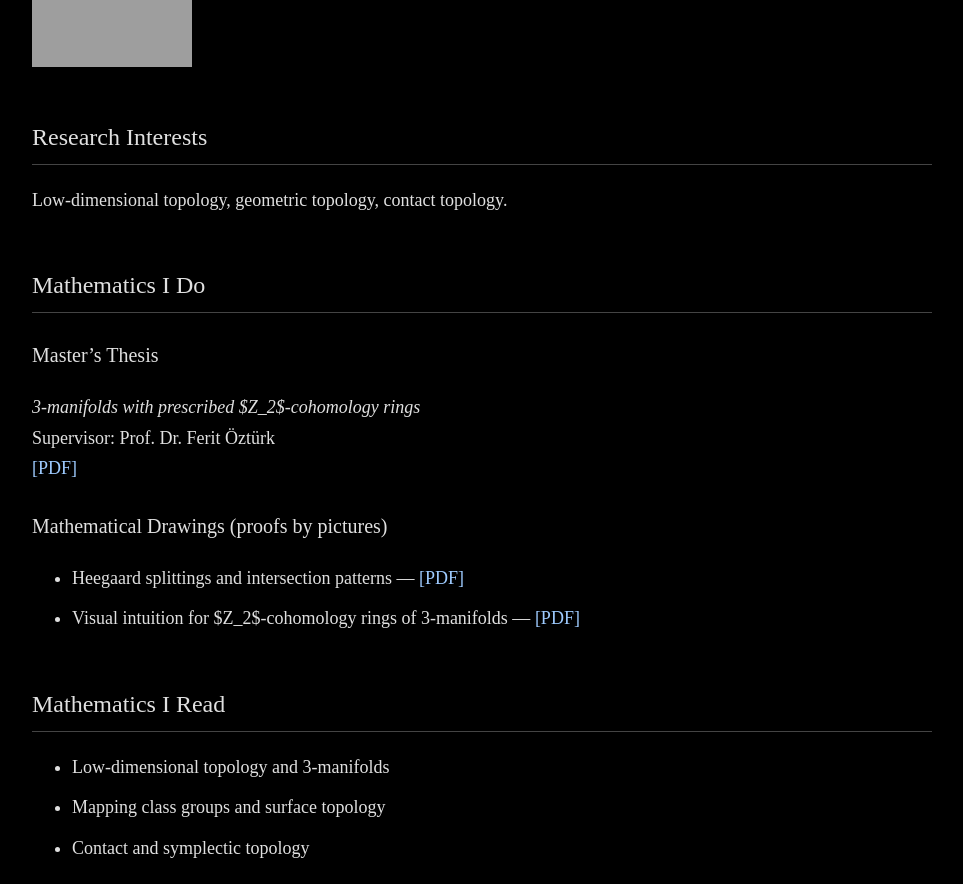
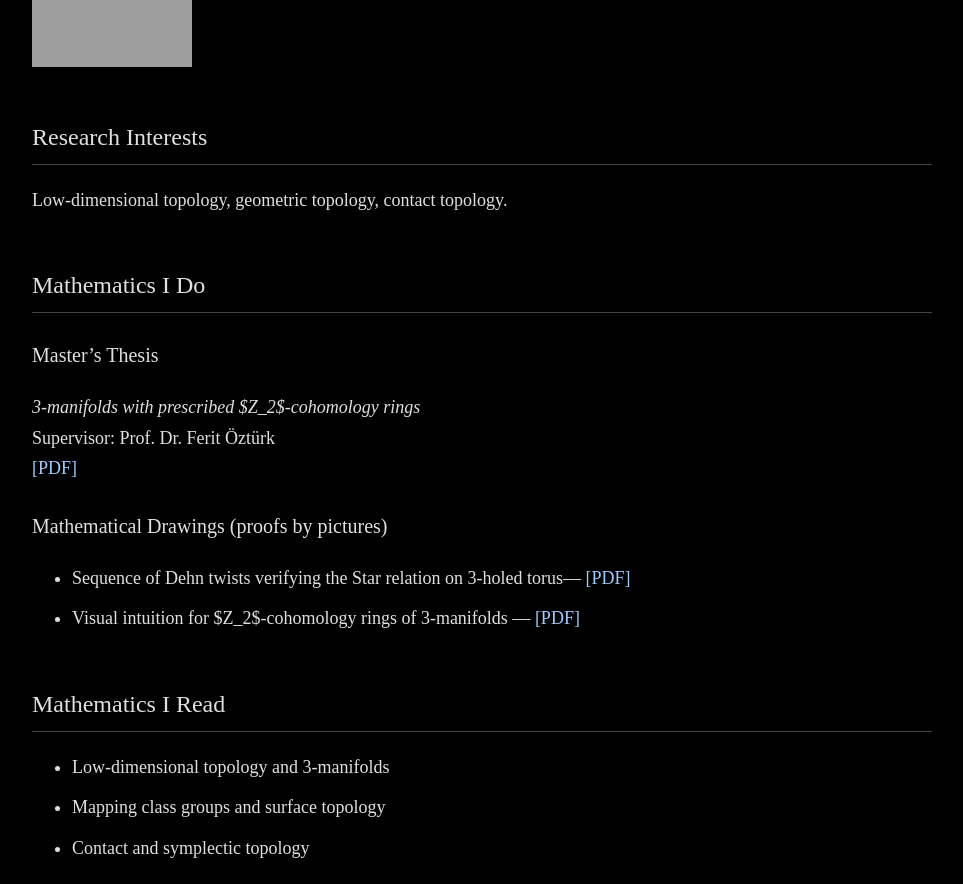
Before and after one commit to keremkubilay/keremkubilay.github.io, a plain HTML site: page index.html in a window 1280 px wide. Shown: the part 213-1097 px from the top of the page, without its empty margins (158-1121 px from the left). Drawn offline with Linux system fonts and the light colour scheme; grey boxes are pictures that could not be loaded.

Commit message:
Update index.html

```diff
--- a/index.html
+++ b/index.html
@@ -118,8 +118,8 @@
   <h3>Mathematical Drawings (proofs by pictures)</h3>
   <ul>
     <li>
-      Heegaard splittings and intersection patterns —
-      <a href="drawing1.pdf">[PDF]</a>
+     Sequence of Dehn twists verifying the Star relation on 3-holed torus—
+      <a href="Star Relation">[PDF]</a>
     </li>
     <li>
       Visual intuition for $Z_2$-cohomology rings of 3-manifolds —
```
